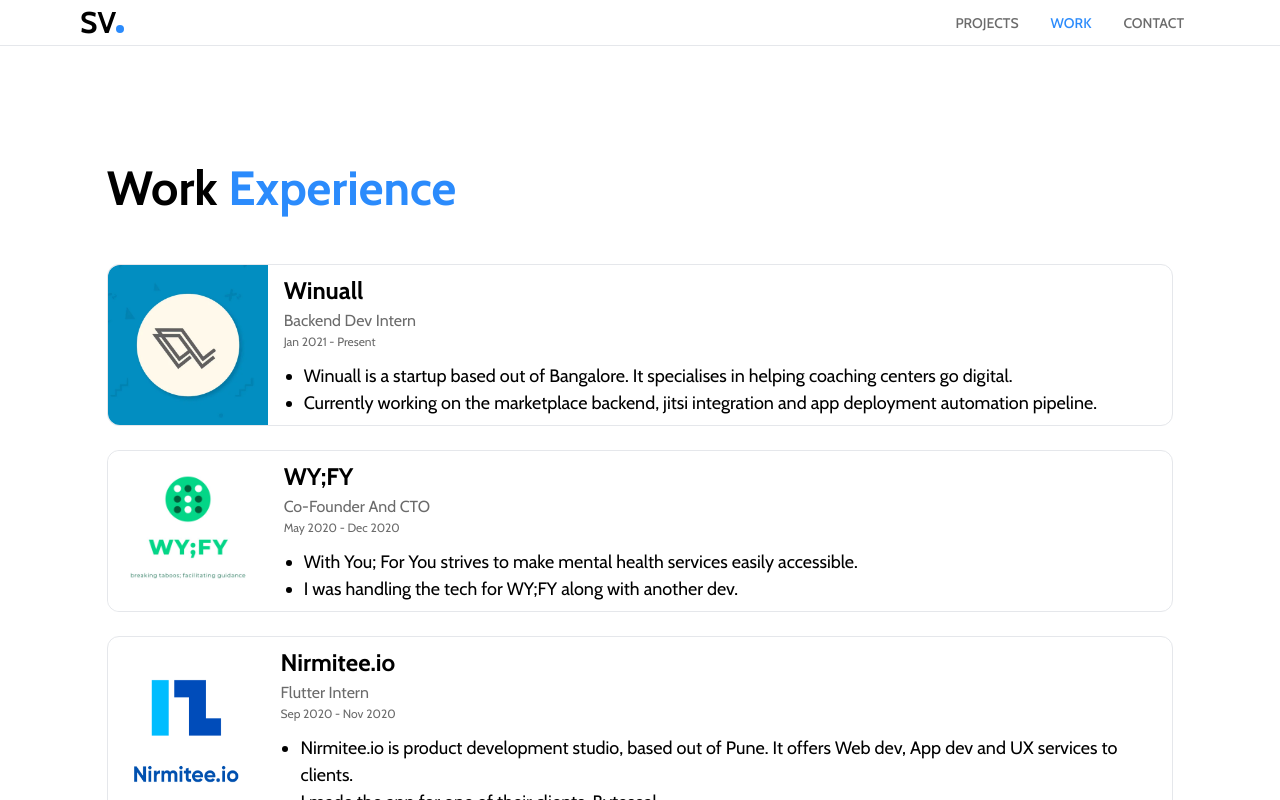
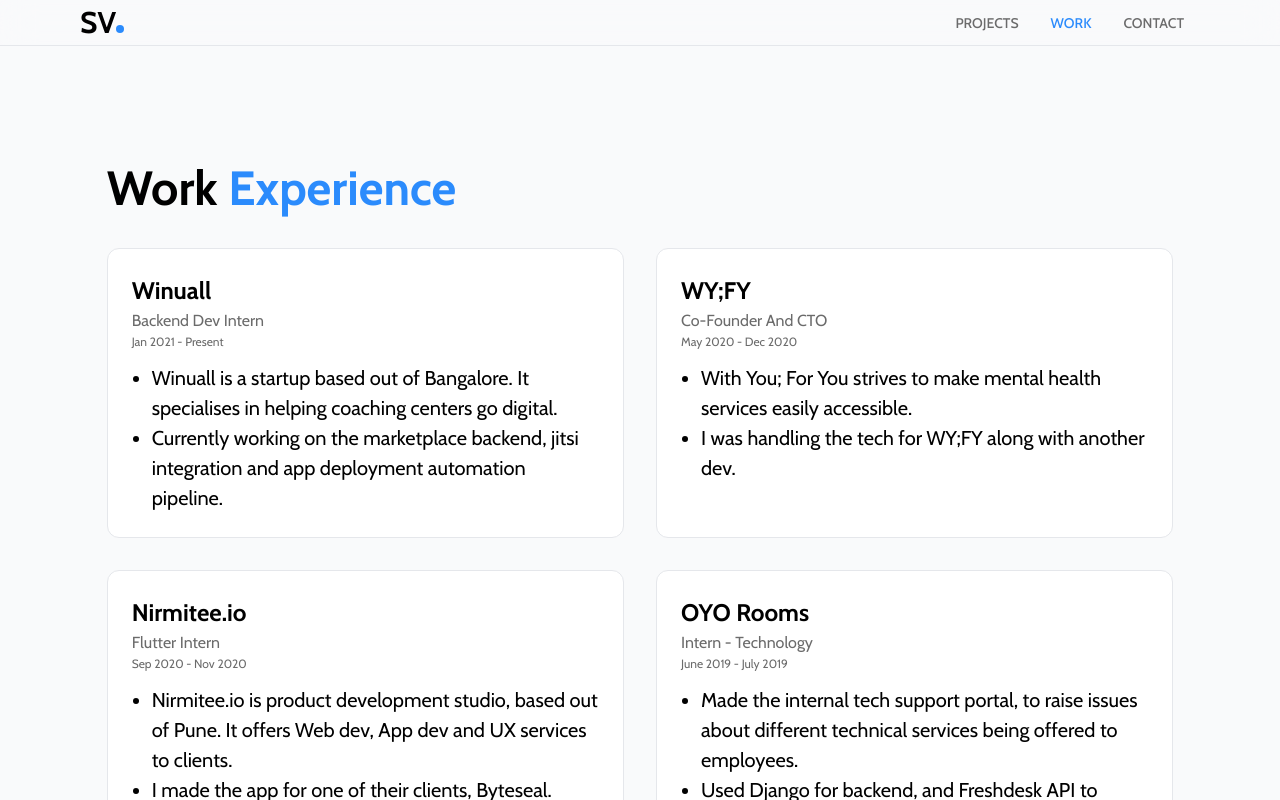
Before and after one commit to BRO3886/sidv.dev, a Next.js app: page /work in a window 1280 px wide. Shown: the top 800 px of the page. Built offline with nearby package versions, Linux system fonts and the light colour scheme.

Commit message:
:art:  updated work page UI and body color in light theme
Signed-off-by: BRO3886 <39856034+BRO3886@users.noreply.github.com>

```diff
--- a/components/Footer.jsx
+++ b/components/Footer.jsx
@@ -2,7 +2,7 @@
 
 const Footer = () => {
   return (
-    <div className="text-darkgrey py-3 bg-white dark:bg-black dark:text-grey">
+    <div className="text-darkgrey py-3 bg-gray-50 dark:bg-black dark:text-grey">
       <div className="flex justify-center w-11/12 mx-auto mt-1 items-center text-sm">
         © {new Date().getFullYear()} |
         <a href="https://github.com/BRO3886/" className="ml-1">
--- a/components/Nav.jsx
+++ b/components/Nav.jsx
@@ -3,7 +3,7 @@
 import content from '../lib/content';
 const Nav = (props) => {
   return (
-    <header className="px-10 md:px-20 flex flex-wrap items-center lg:py-0 py-2 text-darkgrey bg-opacity-70 top-0 fixed w-screen z-10 bg-white border-b dark:border-darkergrey border-gray-200 dark:bg-black dark:text-white">
+    <header className="px-10 md:px-20 flex flex-wrap items-center lg:py-0 py-2 text-darkgrey bg-opacity-70 top-0 fixed w-screen z-10 bg-gray-50 border-b dark:border-darkergrey border-gray-200 dark:bg-black dark:text-white">
       <div className="flex-1 justify-between w-10/12 items-center">
         <Link href="/">
           <a href="/">
--- a/components/WorkCard.jsx
+++ b/components/WorkCard.jsx
@@ -4,39 +4,30 @@
 const WorkCard = (props) => {
   return (
     <motion.button
-      className="text-left focus: outline-none"
+      className="text-left focus: outline-none flex flex-col"
       whileHover={{ scale: 1.02 }}
       whileTap={{ scale: 0.99 }}
     >
-      <a href={props.work.url}>
-        <div className="bg-white dark:bg-darkergrey dark:border-transparent rounded-xl border-opacity-100 border p-2 lg:p-0">
-          <div className="flex items-center">
-            <div className="hidden lg:block">
-              <img
-                src={props.work.img}
-                alt={props.work.title}
-                className="h-40 w-40 rounded-l-xl"
-              />
-            </div>
-            <div className="px-4 py-2">
+      <div className="flex-1 px-10 py-12 bg-white rounded-xl dark:bg-darkergrey dark:border-transparent border-opacity-100 border p-2 lg:p-6">
         <h2 className="text-lg md:text-xl lg:text-2xl font-bold">
           {props.work.title}
         </h2>
-              <p className="dark:text-grey text-darkgrey mb-0 capitalize">{props.work.role}</p>
-              <p className="dark:text-grey text-darkgrey mb-3 capitalize text-xs">{props.work.duration}</p>
+        <p className="dark:text-grey text-darkgrey mb-0 capitalize">
+          {props.work.role}
+        </p>
+        <p className="dark:text-grey text-darkgrey mb-3 capitalize text-xs">
+          {props.work.duration}
+        </p>
         <ul className="list-disc ml-5">
           {props.work.about.map((line, index) => {
             return (
-                    <li className="text-lg" key={index}>
+              <li className="text-xl" key={index}>
                 {line}
               </li>
             );
           })}
         </ul>
       </div>
-          </div>
-        </div>
-      </a>
     </motion.button>
   );
 };
--- a/pages/work.js
+++ b/pages/work.js
@@ -14,8 +14,8 @@
         <h2 className="text-3xl md:text-5xl font-bold md:mt-10">
           Work <span className="text-blue">Experience</span>
         </h2>
-        <div style={{ height: '5vh' }}></div>
-        <div className="grid grid-cols-1 gap-6 ">
+        <div style={{ height: '3vh' }}></div>
+        <div className="grid grid-cols-1 md:grid-cols-2 gap-8">
           {content.work.map((work, index) => {
             return <WorkCard work={work} key={index} />;
           })}
--- a/styles/globals.css
+++ b/styles/globals.css
@@ -1,8 +1,8 @@
-@import url("https://fonts.googleapis.com/css2?family=Cabin:ital,wght@0,400;0,500;0,600;0,700;1,400;1,500;1,600;1,700&display=swap");
+@import url('https://fonts.googleapis.com/css2?family=Cabin:ital,wght@0,400;0,500;0,600;0,700;1,400;1,500;1,600;1,700&display=swap');
 
 * {
-	font-family: "Cabin", -apple-system, BlinkMacSystemFont, Segoe UI, Roboto, Oxygen, Ubuntu,
-		Cantarell, Fira Sans, Droid Sans, Helvetica Neue, sans-serif;
+  font-family: 'Cabin', -apple-system, BlinkMacSystemFont, Segoe UI, Roboto,
+    Oxygen, Ubuntu, Cantarell, Fira Sans, Droid Sans, Helvetica Neue, sans-serif;
   box-sizing: border-box;
   -webkit-tap-highlight-color: transparent;
 }
@@ -11,6 +11,7 @@
 body {
   padding: 0;
   margin: 0;
+  background-color: #f9fafb;
   scroll-behavior: smooth;
 }
 
```
Lines whose indentation alone changed are shown as unchanged.
